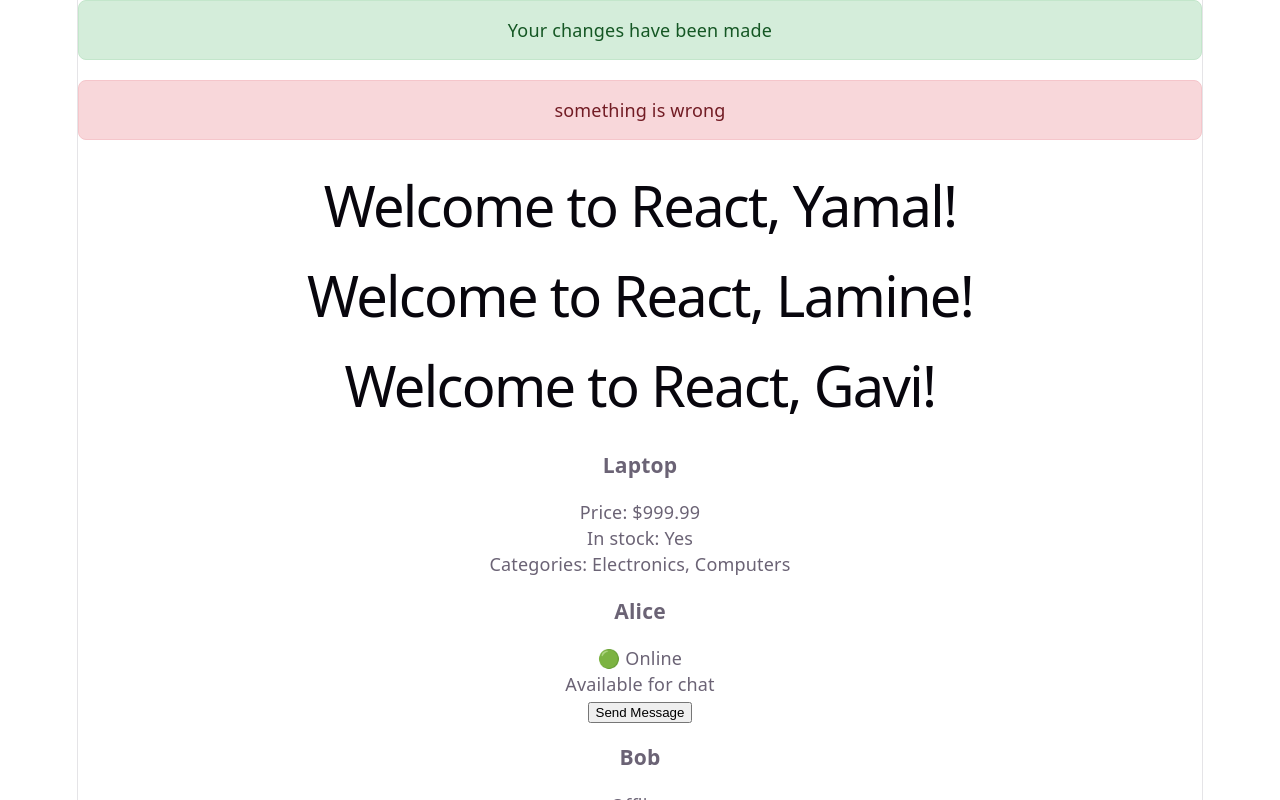
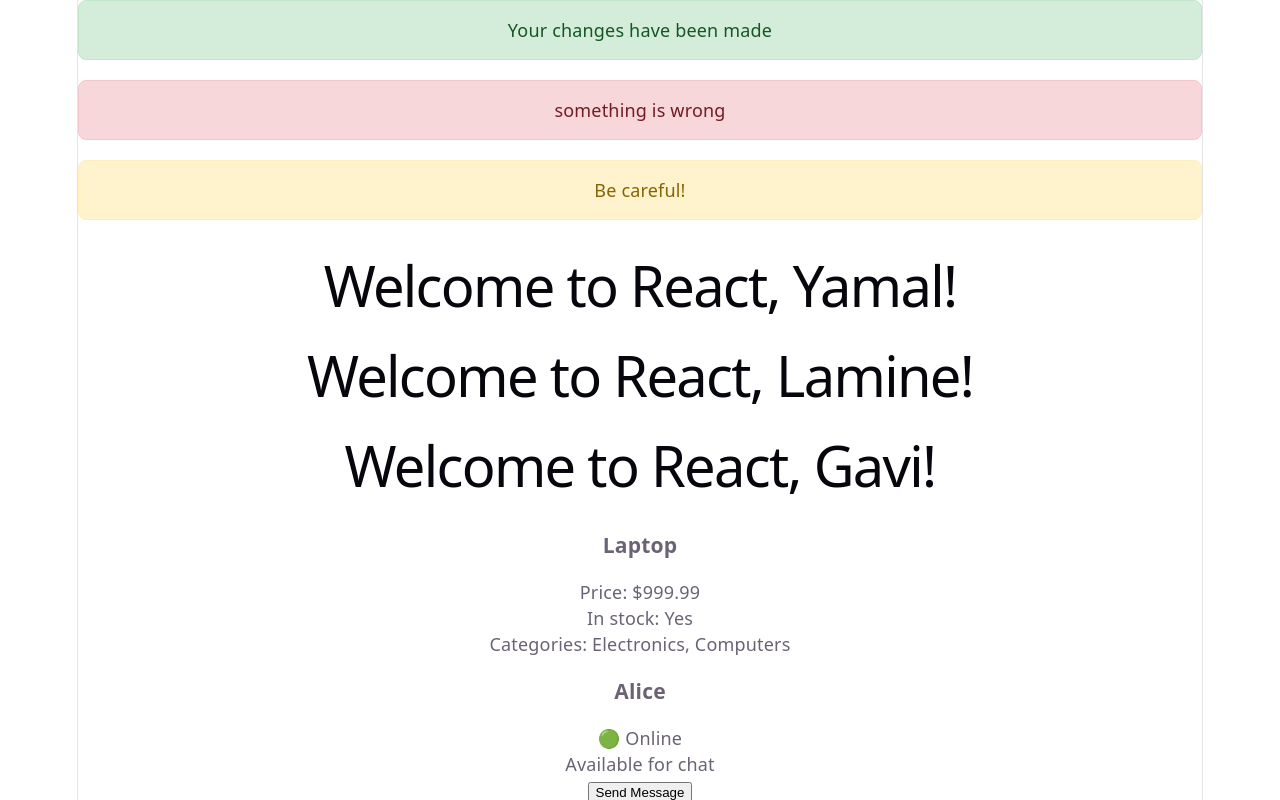
Before and after one commit to namugarurasyda/props, a React (Vite) app in the folder props-cr/: page / in a window 1280 px wide. Shown: the top 800 px of the page. Built offline with nearby package versions, Linux system fonts and the light colour scheme.

Commit message:
Addinga warning

```diff
--- a/props-cr/src/App.jsx
+++ b/props-cr/src/App.jsx
@@ -18,6 +18,9 @@
       <Alert type='error'>
         <p>something is wrong</p>
       </Alert>
+      <Alert type='warning'>
+        <p>Be careful!</p>
+      </Alert>
       <Welcome name="Yamal" />
       <Welcome name="Lamine" />
       <Welcome name="Gavi" />
```
